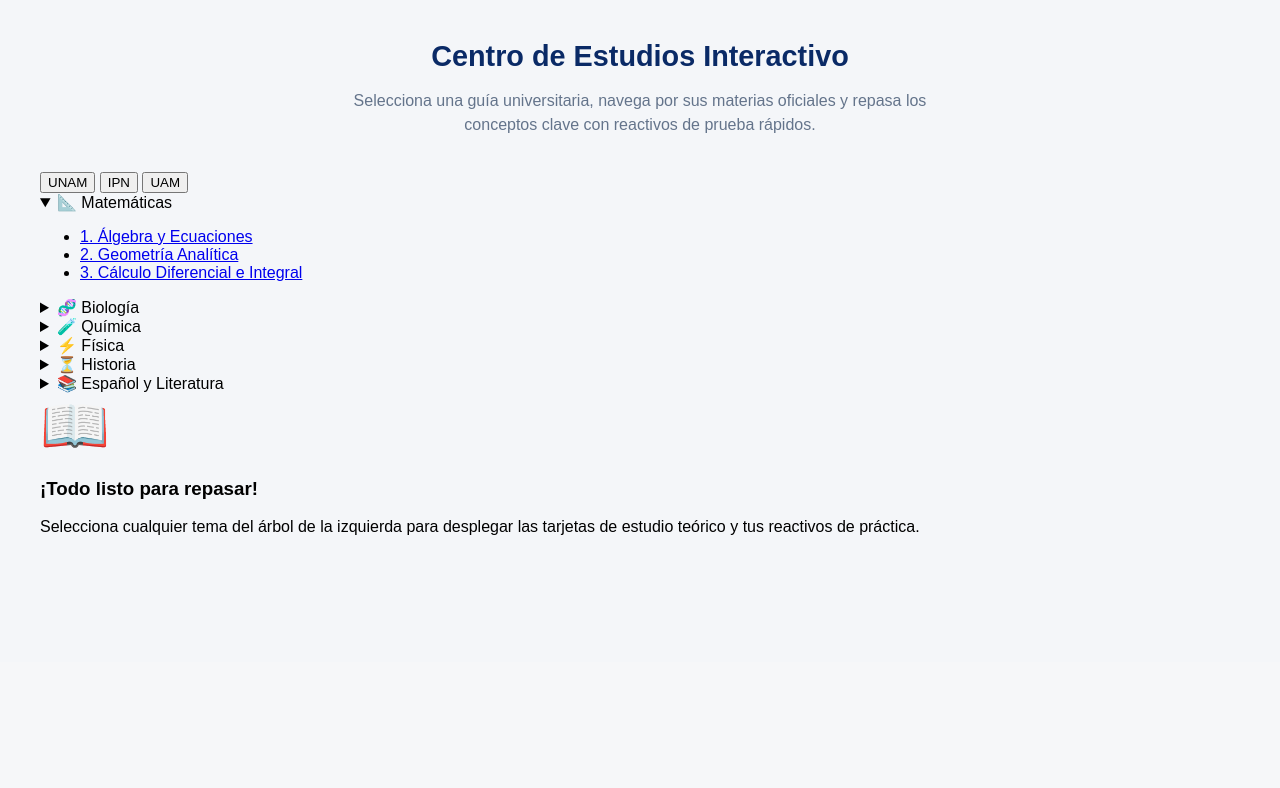
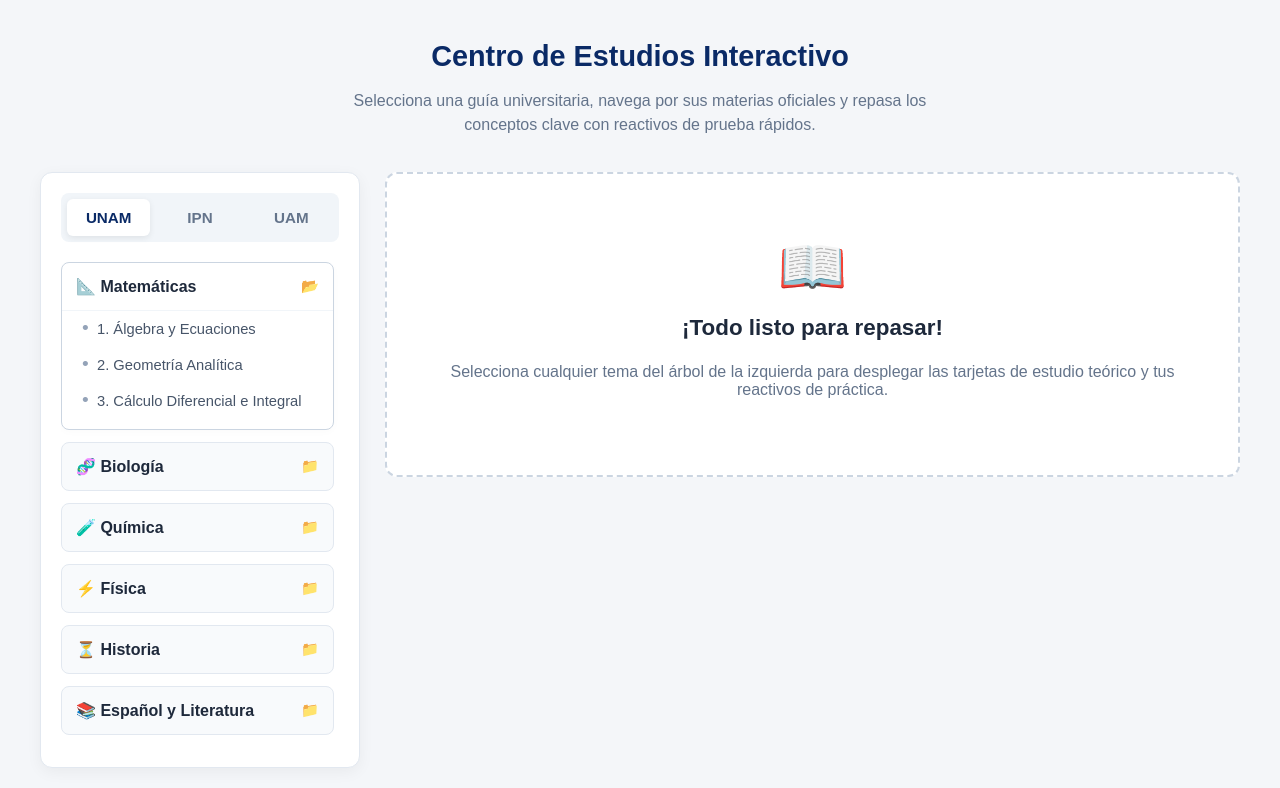
Before and after one commit to eduardoreyesjim8-lgtm/UniPrep, a Flask app: page /study_center in a window 1280 px wide. Shown: the part 138-926 px from the top of the page. Before the commit the page ends 673 px from the top, so only its background shows below. Run offline with Flask 3, Linux system fonts and the light colour scheme.

Commit message:
Update style.css

```diff
--- a/static/style.css
+++ b/static/style.css
@@ -134,7 +134,7 @@ h1, h2 {
 
 
 /* ==========================================================================
-   4. ETIQUETAS IDENTIFICADORAS (BADGES - CONSEJOS)
+   4. ETIQUETAS IDENTIFICADORAS (BADGES - CONSEJOS / GLOBAL)
    ========================================================================== */
 .card-badge {
     position: absolute;
@@ -370,6 +370,293 @@ h1, h2 {
 
 
 /* ==========================================================================
+   6. INTERFAZ DINÁMICA: STUDY CENTER (CENTRO DE ESTUDIOS)
+   ========================================================================== */
+.study-center-layout {
+    display: grid;
+    grid-template-columns: 320px 1fr;
+    gap: 25px;
+    margin-top: 25px;
+    align-items: start;
+}
+
+/* Barra Lateral Izquierda */
+.study-sidebar {
+    background-color: #ffffff;
+    border-radius: 12px;
+    padding: 20px;
+    box-shadow: 0 4px 15px rgba(0, 0, 0, 0.05);
+    border: 1px solid #e2e8f0;
+}
+
+.study-tabs {
+    display: flex;
+    gap: 8px;
+    margin-bottom: 20px;
+    background-color: #f1f5f9;
+    padding: 6px;
+    border-radius: 8px;
+}
+
+.tab-study-btn {
+    flex: 1;
+    background: none;
+    border: none;
+    padding: 10px 5px;
+    font-size: 0.95rem;
+    font-weight: 600;
+    color: #64748b;
+    cursor: pointer;
+    border-radius: 6px;
+    transition: all 0.25s ease;
+}
+
+.tab-study-btn:hover {
+    color: #0a2a66;
+    background-color: rgba(255, 255, 255, 0.5);
+}
+
+.tab-study-btn.active {
+    background-color: #ffffff;
+    color: #0a2a66;
+    box-shadow: 0 2px 6px rgba(0, 0, 0, 0.08);
+}
+
+.tree-container {
+    max-height: 650px;
+    overflow-y: auto;
+    padding-right: 5px;
+}
+
+/* Acordeones Dinámicos de Materias */
+.tree-materia {
+    background-color: #f8fafc;
+    border-radius: 8px;
+    margin-bottom: 12px;
+    border: 1px solid #e2e8f0;
+    overflow: hidden;
+    transition: all 0.2s ease;
+}
+
+.tree-materia[open] {
+    background-color: #ffffff;
+    box-shadow: 0 2px 8px rgba(0, 0, 0, 0.02);
+    border-color: #cbd5e1;
+}
+
+.tree-materia summary {
+    padding: 14px;
+    font-weight: 600;
+    font-size: 1rem;
+    color: #1e293b;
+    cursor: pointer;
+    list-style: none;
+    display: flex;
+    justify-content: space-between;
+    align-items: center;
+}
+
+.tree-materia summary::-webkit-details-marker {
+    display: none; /* Oculta flecha por defecto en Safari/Chrome */
+}
+
+.tree-materia summary::after {
+    content: "📁";
+    font-size: 0.9rem;
+    transition: transform 0.2s ease;
+}
+
+.tree-materia[open] summary::after {
+    content: "📂";
+}
+
+.tree-materia summary:hover {
+    background-color: #f1f5f9;
+}
+
+/* Enlaces de Temas Internos */
+.tree-materia ul {
+    list-style: none;
+    padding: 0 0 10px 0;
+    margin: 0;
+    border-top: 1px solid #f1f5f9;
+}
+
+.tree-materia li a {
+    display: block;
+    padding: 10px 15px 10px 35px;
+    color: #475569;
+    text-decoration: none;
+    font-size: 0.92rem;
+    position: relative;
+    transition: all 0.2s ease;
+}
+
+.tree-materia li a::before {
+    content: "•";
+    position: absolute;
+    left: 20px;
+    color: #94a3b8;
+    font-size: 1.2rem;
+    top: 6px;
+}
+
+.tree-materia li a:hover {
+    background-color: #edf2f7;
+    color: #0a2a66;
+    font-weight: 500;
+    padding-left: 40px;
+}
+
+/* Panel de Contenidos Derecho */
+.study-content-panel {
+    min-height: 500px;
+}
+
+.content-placeholder {
+    background-color: #ffffff;
+    border: 2px dashed #cbd5e1;
+    border-radius: 12px;
+    padding: 60px 30px;
+    text-align: center;
+    color: #64748b;
+}
+
+.content-placeholder h3 {
+    color: #1e293b;
+    margin-top: 15px;
+    font-size: 1.4rem;
+}
+
+/* Tarjeta de Contenido Activo */
+.card-teoria-dinamica {
+    background-color: #ffffff;
+    border-radius: 12px;
+    box-shadow: 0 4px 20px rgba(0, 0, 0, 0.06);
+    border: 1px solid #e2e8f0;
+    overflow: hidden;
+    animation: fadeIn 0.4s ease;
+}
+
+.visor-header {
+    background: linear-gradient(135deg, #0a2a66 0%, #123d8b 100%);
+    color: #ffffff;
+    padding: 25px;
+}
+
+.materia-tag-badge {
+    background-color: rgba(255, 255, 255, 0.15);
+    color: #ffffff;
+    padding: 4px 10px;
+    border-radius: 20px;
+    font-size: 0.78rem;
+    font-weight: 700;
+    text-transform: uppercase;
+    letter-spacing: 1px;
+    display: inline-block;
+    margin-bottom: 10px;
+}
+
+.visor-header h3 {
+    margin: 0;
+    font-size: 1.6rem;
+    font-weight: 600;
+}
+
+.visor-cuerpo {
+    padding: 30px;
+}
+
+.visor-cuerpo h4 {
+    color: #0a2a66;
+    font-size: 1.15rem;
+    margin-top: 0;
+    margin-bottom: 15px;
+    display: flex;
+    align-items: center;
+    gap: 8px;
+}
+
+.teoria-texto-bloque {
+    color: #334155;
+    font-size: 1.05rem;
+    line-height: 1.7;
+}
+
+.teoria-texto-bloque strong {
+    color: #000000;
+}
+
+/* Preguntas y Reactivos de Opción Múltiple */
+.pregunta-estudio-texto {
+    font-size: 1.1rem;
+    color: #1e293b;
+    background-color: #f8fafc;
+    padding: 15px;
+    border-left: 4px solid #0a2a66;
+    border-radius: 0 8px 8px 0;
+    margin-bottom: 20px;
+}
+
+.quiz-estudio-opciones {
+    display: grid;
+    grid-template-columns: 1fr;
+    gap: 12px;
+}
+
+.opcion-estudio-label {
+    display: flex;
+    align-items: center;
+    padding: 14px 20px;
+    border: 1px solid #e2e8f0;
+    border-radius: 8px;
+    cursor: pointer;
+    transition: all 0.2s ease;
+    background-color: #ffffff;
+}
+
+.opcion-estudio-label:hover {
+    background-color: #f8fafc;
+    border-color: #0a2a66;
+    transform: translateX(4px);
+}
+
+.opcion-estudio-label input[type="radio"] {
+    margin-right: 15px;
+    accent-color: #0a2a66;
+    transform: scale(1.15);
+}
+
+.opcion-estudio-label span {
+    color: #334155;
+    font-size: 1rem;
+    font-weight: 500;
+}
+
+/* Cajas de Feedback */
+.feedback-box {
+    margin-top: 25px;
+    padding: 15px 20px;
+    border-radius: 8px;
+    font-size: 1rem;
+    line-height: 1.5;
+    animation: fadeIn 0.3s ease;
+}
+
+.success-feedback {
+    background-color: #ecfdf5;
+    border: 1px solid #a7f3d0;
+    color: #065f46;
+}
+
+.error-feedback {
+    background-color: #fef2f2;
+    border: 1px solid #fca5a5;
+    color: #991b1b;
+}
+
+
+/* ==========================================================================
    7. ESTILOS EXCLUSIVOS PARA LA PÁGINA DE INICIO (HOME)
    ========================================================================== */
 .hero-seccion {
@@ -506,7 +793,7 @@ h1, h2 {
 
 
 /* ==========================================================================
-   8. ANIMACIONES (KEYFRAMES)
+   8. ANIMACIONES Y RESPONSIVO
    ========================================================================== */
 @keyframes fadeIn {
     from {
@@ -518,3 +805,9 @@ h1, h2 {
         transform: translateY(0);
     }
 }
+
+@media (max-width: 768px) {
+    .study-center-layout {
+        grid-template-columns: 1fr;
+    }
+}
```
